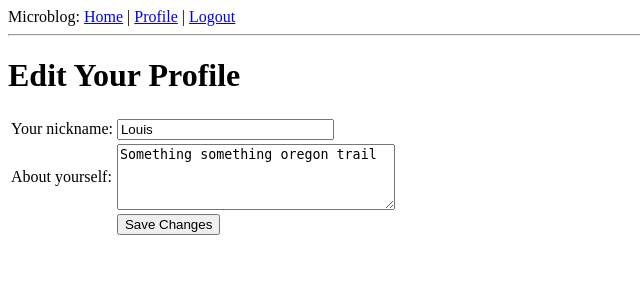
After one commit to shages/microblog_tutorial, a Flask app: page /edit in a window 1280 px wide. The commit adds this page. Shown: the top 300 px of the page, without its empty margins (0-640 px from the left). Run offline with Flask 2, Linux system fonts and the light colour scheme; a user stored in the database is signed in; data comes from the database, SQL or seed files in the repository; both versions use the stored data as it was after the commit.

Commit message:
Enable profile editing

```diff
--- a/app/forms.py
+++ b/app/forms.py
@@ -1,8 +1,8 @@
 """Input forms for stuff."""
 
 from flask_wtf import FlaskForm
-from wtforms import StringField, BooleanField
-from wtforms.validators import DataRequired
+from wtforms import StringField, BooleanField, TextAreaField
+from wtforms.validators import DataRequired, Length
 
 
 class LoginForm(FlaskForm):
@@ -10,3 +10,10 @@ class LoginForm(FlaskForm):
 
     openid = StringField('openid', validators=[DataRequired()])
     remember_me = BooleanField('remember_me', default=False)
+
+
+class EditForm(FlaskForm):
+    """Edit profile form."""
+
+    nickname = StringField('nickname', validators=[DataRequired()])
+    about_me = TextAreaField('about_me', validators=[Length(min=0, max=140)])
--- /dev/null
+++ b/app/templates/edit.html
@@ -0,0 +1,21 @@
+{% extends "base.html" %}
+{% block content %}
+<h1>Edit Your Profile</h1>
+<form action="" method="post" name="edit">
+    {{form.hidden_tag()}}
+    <table>
+        <tr>
+            <td>Your nickname:</td>
+            <td>{{ form.nickname(size=24) }}</td>
+        </tr>
+        <tr>
+            <td>About yourself:</td>
+            <td>{{ form.about_me(cols=32, rows=4) }}</td>
+        </tr>
+        <tr>
+            <td></td>
+            <td><input type="submit" value="Save Changes"></td>
+        </tr>
+    </table>
+</form>
+{% endblock %}
--- a/app/templates/user.html
+++ b/app/templates/user.html
@@ -11,6 +11,7 @@
             {% if user.last_seen %}
             <p><i>Last seen @ {{ user.last_seen }}</i></p>
             {% endif %}
+            {% if user.id == g.user.id %}<p><a href="{{ url_for('edit') }}">Edit Profile</a></p>{% endif %}
         </td>
     </tr>
 </table>
--- a/app/views.py
+++ b/app/views.py
@@ -5,7 +5,7 @@ from flask import render_template, flash, redirect, \
 import flask_login
 import datetime
 from app import app, db, lm, oid
-from .forms import LoginForm
+from .forms import LoginForm, EditForm
 from .models import User
 
 
@@ -106,6 +106,24 @@ def user(name):
                            posts=posts)
 
 
+@app.route('/edit', methods=['GET', 'POST'])
+@flask_login.login_required
+def edit():
+    form = EditForm()
+    if form.validate_on_submit():
+        g.user.nickname = form.nickname.data
+        g.user.about_me = form.about_me.data
+        db.session.add(g.user)
+        db.session.commit()
+        flash('Your changes have been saved')
+        return redirect(url_for('edit'))
+    else:
+        form.nickname.data = g.user.nickname
+        form.about_me.data = g.user.about_me
+    return render_template('edit.html',
+                           form=form)
+
+
 #                      _  ,_
 #   .  ,__,   __/   __/ )/
 # _/__/ / (__(_/(__(/__/(_
```
Also changed, not shown: app.db.
